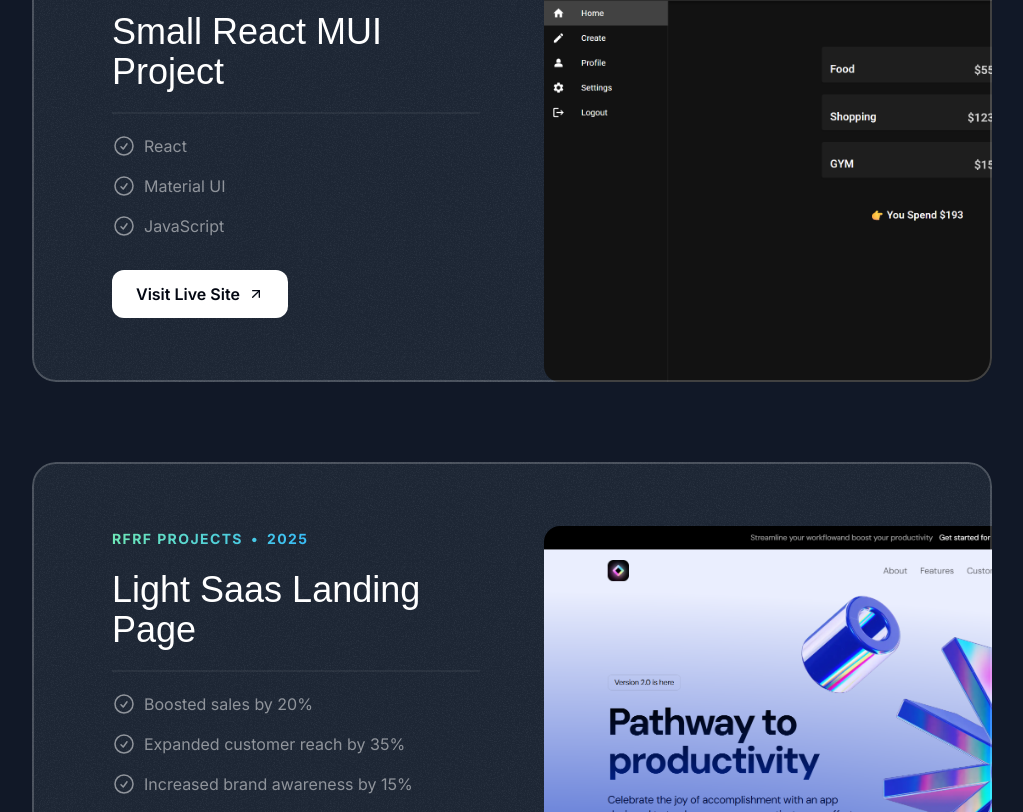
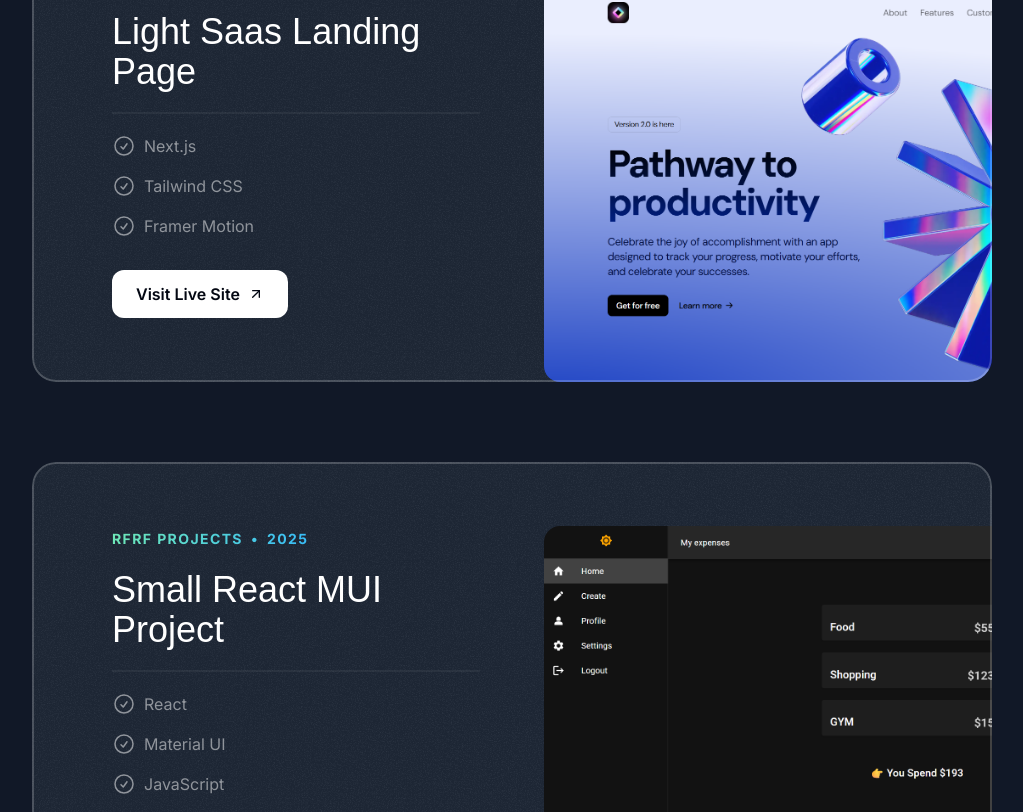
Before and after one commit to AhmedSaadRF/my-portfolio, a Next.js app: page / in a window 1280 px wide. Shown: the part 2528-3340 px from the top of the page, without its empty margins (128-1151 px from the left). Built offline with nearby package versions, Linux system fonts and the light colour scheme; a web font is replaced by a local one.

Commit message:
Upload Project

```diff
--- a/src/sections/Projects.tsx
+++ b/src/sections/Projects.tsx
@@ -38,6 +38,18 @@ const portfolioProjects = [
   {
     company: "RFRF Projects",
     year: "2025",
+    title: "Light Saas Landing Page",
+    results: [
+      { title: "Next.js" },
+      { title: "Tailwind CSS" },
+      { title: "Framer Motion" },
+    ],
+    link: "https://light-saas-landing-page-eight.vercel.app/",
+    image: lightSaasLandingPage,
+  },
+  {
+    company: "RFRF Projects",
+    year: "2025",
     title: "Small React MUI Project",
     results: [
       { title: "React" },
@@ -46,18 +58,6 @@ const portfolioProjects = [
     ],
     link: "https://small-react-mui-project.vercel.app/",
     image: smallReactMUIProject,
-  },
-  {
-    company: "RFRF Projects",
-    year: "2025",
-    title: "Light Saas Landing Page",
-    results: [
-      { title: "Boosted sales by 20%" },
-      { title: "Expanded customer reach by 35%" },
-      { title: "Increased brand awareness by 15%" },
-    ],
-    link: "https://light-saas-landing-page-eight.vercel.app/",
-    image: lightSaasLandingPage,
   },
   {
     company: "RFRF Projects",
```
